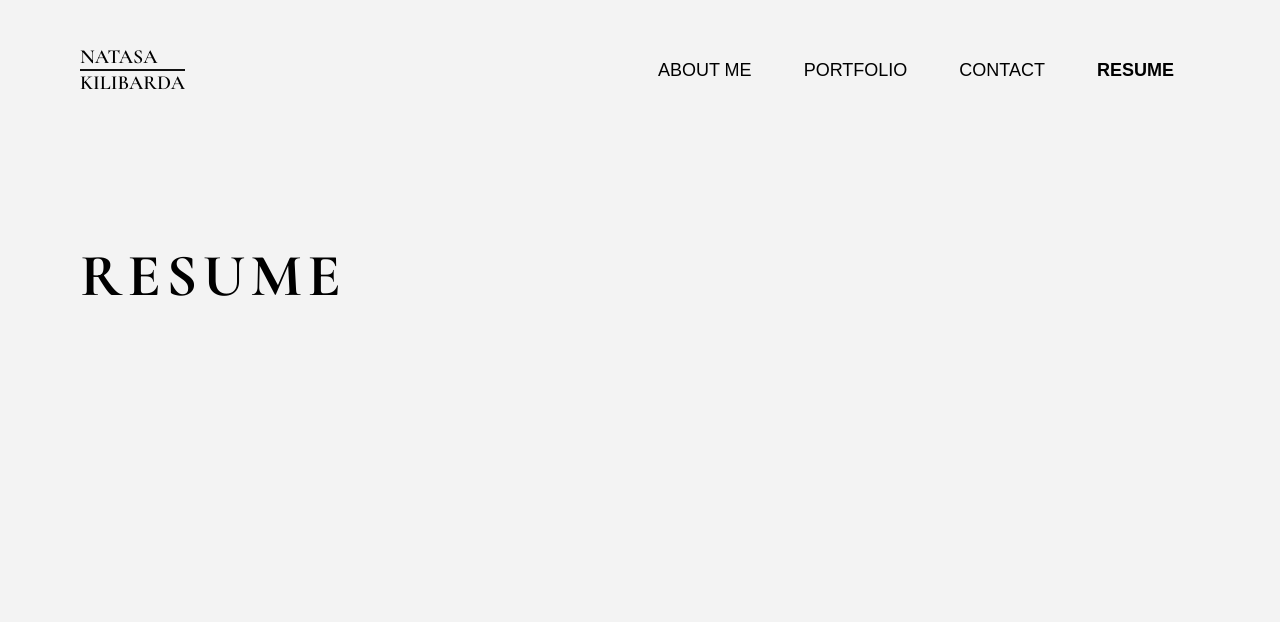
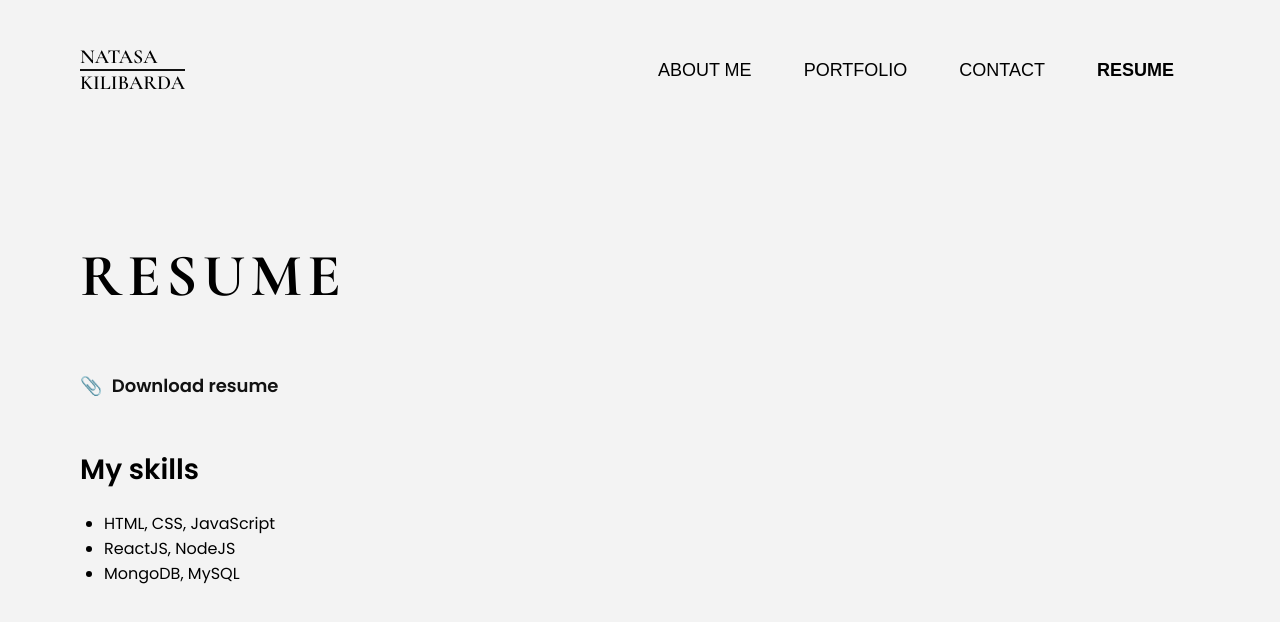
Before and after one commit to Natasa00/natasa-portfolio, a React (Create React App) app: page / in a window 1280 px wide. Both pictures are taken after a click on the button "RESUME". Shown: the top 622 px of the page. Built offline with nearby package versions, Linux system fonts and the light colour scheme.

Commit message:
Add resume section

```diff
--- a/src/App.js
+++ b/src/App.js
@@ -1,4 +1,3 @@
-import logo from "./logo.svg";
 import "./App.css";
 import { useState } from "react";
 import Header from "./components/Header";
--- /dev/null
+++ b/src/pages/Resume.css
@@ -0,0 +1,27 @@
+.resume-link {
+  font-weight: 600;
+  font-size: 18px;
+  color: #121212;
+  text-decoration: none;
+  margin-right: 10px;
+}
+
+.resume-link:hover {
+  color: #636363;
+}
+
+.icon {
+  display: inline-block;
+  margin-right: 5px;
+}
+
+.resume-skills-heading {
+  margin-top: 50px;
+  margin-bottom: 20px;
+  font-size: 28px;
+  font-weight: 600;
+}
+
+.resume-skills-list {
+  padding: 0 1.5rem;
+}
--- a/src/pages/Resume.js
+++ b/src/pages/Resume.js
@@ -1,7 +1,27 @@
+import ResumePdf from "../assets/resume.pdf";
+import "./Resume.css";
+
 export default function Resume() {
   return (
     <div>
       <h1 className="heading">RESUME</h1>
+
+      <a
+        href={ResumePdf}
+        className="resume-link"
+        download="Resume"
+        target="_blank"
+        rel="noopener noreferrer"
+      >
+        <span className="icon">&#x1f4CE;</span> Download resume
+      </a>
+
+      <h2 className="resume-skills-heading">My skills</h2>
+      <ul className="resume-skills-list">
+        <li>HTML, CSS, JavaScript</li>
+        <li>ReactJS, NodeJS</li>
+        <li>MongoDB, MySQL</li>
+      </ul>
     </div>
   );
 }
```
Also changed, not shown: 1 other file (tests, documents, lock files or other folders).
